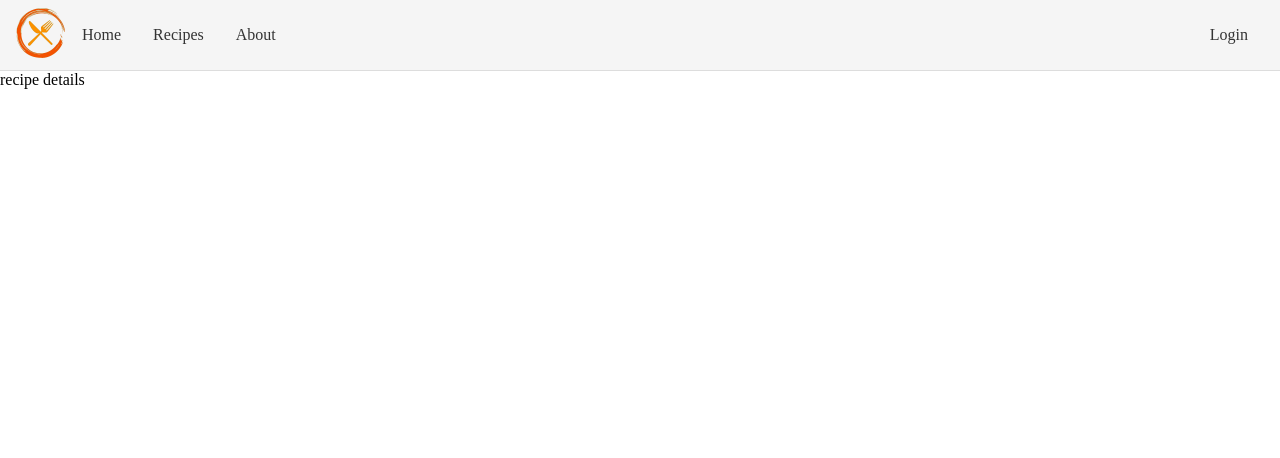
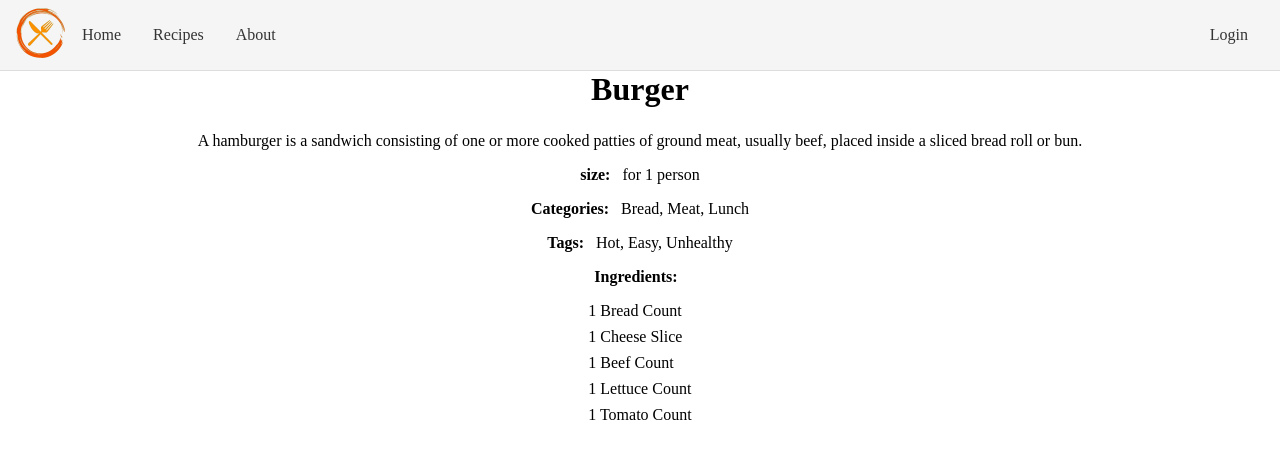
Before and after one commit to RecipeMS/RecipeFrontEnd, a Vue app: page /recipes/1 in a window 1280 px wide. Shown: the top 458 px of the page. Built offline with nearby package versions, Linux system fonts and the light colour scheme.

Commit message:
Complete recipe details page

```diff
--- a/src/views/RecipeDetailsView.vue
+++ b/src/views/RecipeDetailsView.vue
@@ -1,3 +1,77 @@
+<script setup lang="ts">
+import { ref, computed, toRefs } from 'vue'
+import { useRoute, useRouter } from 'vue-router'
+import { useRecipeStore } from '@/stores/recipe.store'
+
+const { getRecipeById } = useRecipeStore()
+
+const route = useRoute()
+const router = useRouter()
+const id = ref(Number(route.params.id))
+
+const recipe = computed(() => {
+  return getRecipeById(id.value)
+})
+
+// if the recipe is not found, redirect to the recipes page
+if (!recipe.value) {
+  router.push('/recipes')
+}
+</script>
+
 <template>
-  recipe details
+  <div class="recipe-details-page">
+    <div class="recipe-details" v-if="recipe">
+      <h1>{{ recipe.name }}</h1>
+      <p>{{ recipe.description }}</p>
+      <!-- for size people / person-->
+      <p>
+        <strong>size:</strong> for {{ recipe.size }} {{ recipe.size === 1 ? 'person' : 'people' }}
+      </p>
+      <p><strong>Categories:</strong> {{ recipe.categories.join(', ') }}</p>
+      <p><strong>Tags:</strong> {{ recipe.tags.join(', ') }}</p>
+      <p><strong>Ingredients:</strong></p>
+      <ul class="ingredients">
+        <li v-for="ingredient in recipe.ingredients" :key="ingredient.id" class="ingredient">
+          {{ ingredient.quantity }} {{ ingredient.name }} {{ ingredient.unit }}
+        </li>
+      </ul>
+    </div>
+  </div>
 </template>
+
+<style scoped>
+.recipe-details-page {
+  display: flex;
+  flex-direction: column;
+  align-items: center;
+}
+
+.recipe-details {
+  display: flex;
+  flex-direction: column;
+  align-items: center;
+}
+
+.recipe-details h1 {
+  margin-bottom: 1rem;
+}
+
+.recipe-details p {
+  margin: 0.5rem 0;
+}
+
+.recipe-details strong {
+  margin-right: 0.5rem;
+}
+
+.ingredients {
+  list-style: none;
+  padding: 0;
+  margin: 0;
+}
+
+.ingredient {
+  margin: 0.5rem 0;
+}
+</style>
--- a/src/views/RecipeListView.vue
+++ b/src/views/RecipeListView.vue
@@ -1,5 +1,6 @@
 <script lang="ts" setup>
-import { ref, computed, toRef, toRefs } from 'vue'
+import { ref, computed, toRefs } from 'vue'
+import { useRouter } from 'vue-router'
 import { useRecipeStore } from '@/stores/recipe.store'
 import { Category } from '@/enums/category.enum'
 import { Tag } from '@/enums/tag.enum'
@@ -7,6 +8,7 @@ import { Tag } from '@/enums/tag.enum'
 const recipeStore = useRecipeStore()
 const { deleteRecipe } = recipeStore
 const { filteredRecipes, filter } = toRefs(recipeStore)
+const router = useRouter()
 
 const name = ref('')
 const category = ref<Category | ''>('')
@@ -26,6 +28,10 @@ const handleFilter = () => {
     category: category.value,
     tag: tag.value
   }
+}
+
+const handleRecipeClick = (id: number) => {
+  router.push(`/recipes/${id}`)
 }
 </script>
 
@@ -79,8 +85,12 @@ const handleFilter = () => {
         </tr>
       </thead>
       <tbody>
-        <tr v-for="recipe in filteredRecipes" :key="recipe.id">
-          <td>{{ recipe.name }}</td>
+        <tr
+          v-for="recipe in filteredRecipes"
+          :key="recipe.id"
+          @click="handleRecipeClick(recipe.id)"
+        >
+          <td class="name">{{ recipe.name }}</td>
           <td>
             <p class="description">{{ recipe.description }}</p>
           </td>
@@ -97,7 +107,6 @@ const handleFilter = () => {
 </template>
 
 <style scoped>
-
 .recipes-page .filters {
   display: flex;
   justify-content: space-between;
@@ -122,8 +131,6 @@ const handleFilter = () => {
   width: 200px;
 }
 
-
-
 .recipes-page {
   margin: 0 auto;
   max-width: 800px;
@@ -144,8 +151,16 @@ const handleFilter = () => {
   padding: 0.5rem;
 }
 
-.recipes-page table tbody tr:nth-child(odd) td {
+.recipes-page table tbody tr:nth-child(odd) {
   background: #f5f5f5;
+}
+
+.recipes-page table tbody tr {
+  cursor: pointer;
+}
+
+.recipes-page table tbody tr:hover {
+  background: #ffc793 !important;
 }
 
 .recipes-page table tbody tr td .description {
```
